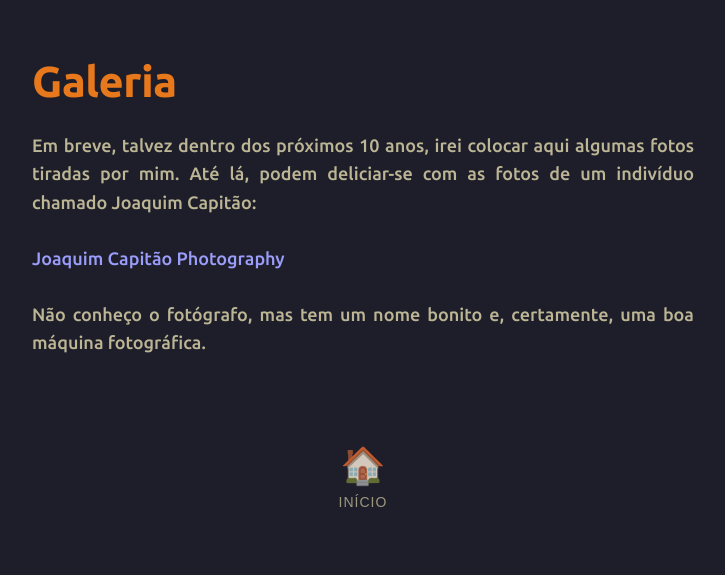
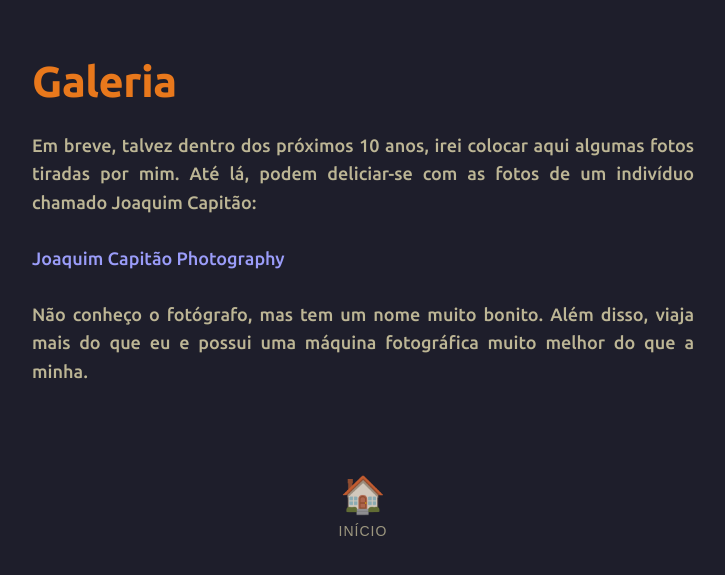
Before and after one commit to joaquim-capitao/joaquim-capitao.github.io, a Jekyll site: the page built from galeria.md, in a window 1280 px wide. Shown: the top 575 px of the page, without its empty margins (277-1002 px from the left). Built offline with Jekyll 4.4.1, drawn with Linux system fonts in a browser that asks for light colours; our own code applies the rules of GitHub Pages for plain Markdown files.

Commit message:
Update description of Joaquim Capitão
Refine description of Joaquim Capitão's photography.

```diff
--- a/galeria.md
+++ b/galeria.md
@@ -4,4 +4,4 @@ Em breve, talvez dentro dos próximos 10 anos, irei colocar aqui algumas fotos t
 
 [Joaquim Capitão Photography](https://www.jcapitaophotos.eu/)
 
-Não conheço o fotógrafo, mas tem um nome bonito e, certamente, uma boa máquina fotográfica.
+Não conheço o fotógrafo, mas tem um nome muito bonito. Além disso, viaja mais do que eu e possui uma máquina fotográfica muito melhor do que a minha.
```
